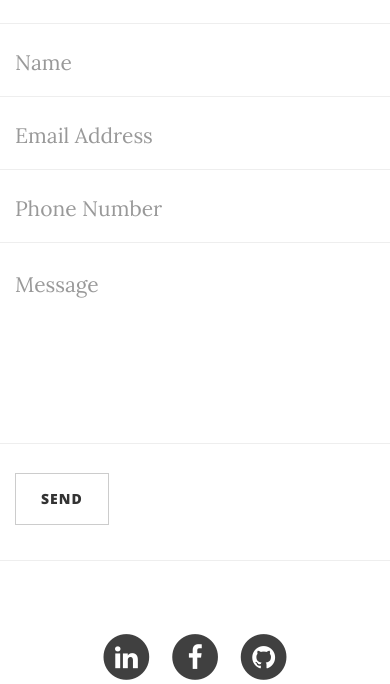
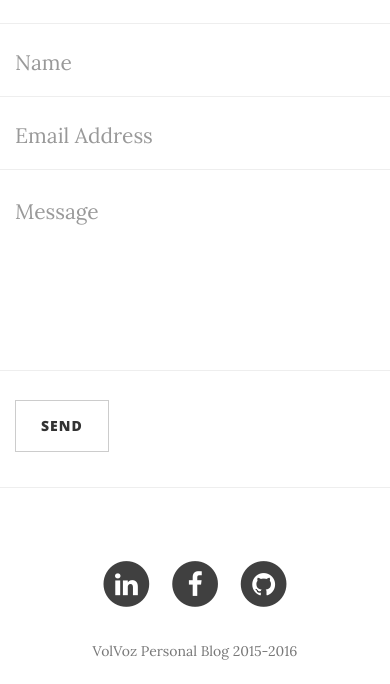
Before and after one commit to VolVoz/personal-blog, a Flask app: page /contact/ in a window 390 px wide. Shown: the part 621-1305 px from the top of the page. After the commit the page ends 1281 px from the top, so only its background shows below. Run offline with Flask 2, Linux system fonts and the light colour scheme; parts of the project's set-up code (start-up, migrations or seed data) failed here and were passed over; some libraries are stand-ins or nearby versions.

Commit message:
rm phone field

```diff
--- a/app.py
+++ b/app.py
@@ -38,8 +38,8 @@ class Mail:
 
     @staticmethod
     def send_mail(message):
-        gmailUser = 'myflaskvozniakblog@gmail.com'
-        gmailPassword = 'Vova1994'
+        gmailUser = os.environ['GMAIL_USER']
+        gmailPassword = os.environ['GMAIL_PASS']
         recipient = 'vozniak.vol@hotmail.com'
         mailServer = smtplib.SMTP('smtp.gmail.com', 587)
         mailServer.ehlo()
@@ -67,7 +67,7 @@ def contact():
         m = Mail()
         msg = MIMEMultipart()
         msg['Subject'] = "New answer from BLOG"
-        message = "\nHello, my name is " + request.form['name'] + ".\n My phone: " + request.form['phone'] + ".\n My email: " + request.form['email'] + ".\n Message: " + request.form['message']
+        message = "\nHello, my name is " + request.form['name'] + ".\n My email: " + request.form['email'] + ".\n Message: " + request.form['message']
         msg.attach(MIMEText(message))
         try:
             m.send_mail(msg)
--- a/config.py
+++ b/config.py
@@ -5,8 +5,8 @@ class Config(object):
     DEBUG = True
     TESTING = False
     CSRF_ENABLED = True
-    SECRET_KEY = 'volvoz'
-    ADMIN_PASSWORD = 'volvoz'
+    SECRET_KEY = os.environ['SECRET_KEY']
+    ADMIN_PASSWORD = os.environ['ADMIN_PASSWORD']
     SQLALCHEMY_DATABASE_URI = os.environ['DATABASE_URL']
     SITE_WIDTH = 800
 
--- a/templates/contact.html
+++ b/templates/contact.html
@@ -27,13 +27,6 @@
                     </div>
                     <div class="row control-group">
                         <div class="form-group col-xs-12 floating-label-form-group controls">
-                            <label>Phone Number</label>
-                            <input type="tel" class="form-control" placeholder="Phone Number" name="phone" id="phone" required data-validation-required-message="Please enter your phone number." value="{{ request.form.get('phone', '') }}">
-                            <p class="help-block text-danger"></p>
-                        </div>
-                    </div>
-                    <div class="row control-group">
-                        <div class="form-group col-xs-12 floating-label-form-group controls">
                             <label>Message</label>
                             <textarea rows="5" class="form-control" placeholder="Message" name="message" id="message" required data-validation-required-message="Please enter a message." value="{{ request.form.get('message', '') }}"></textarea>
                             <p class="help-block text-danger"></p>
```
